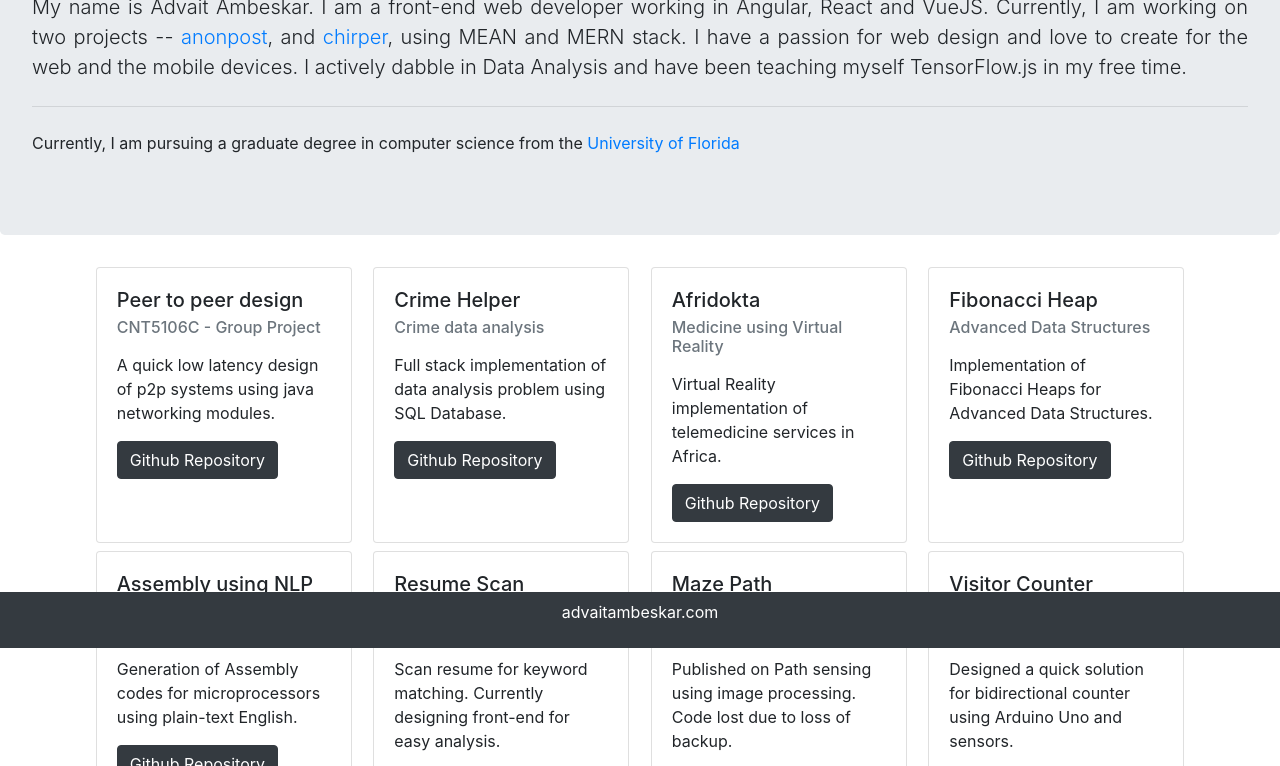
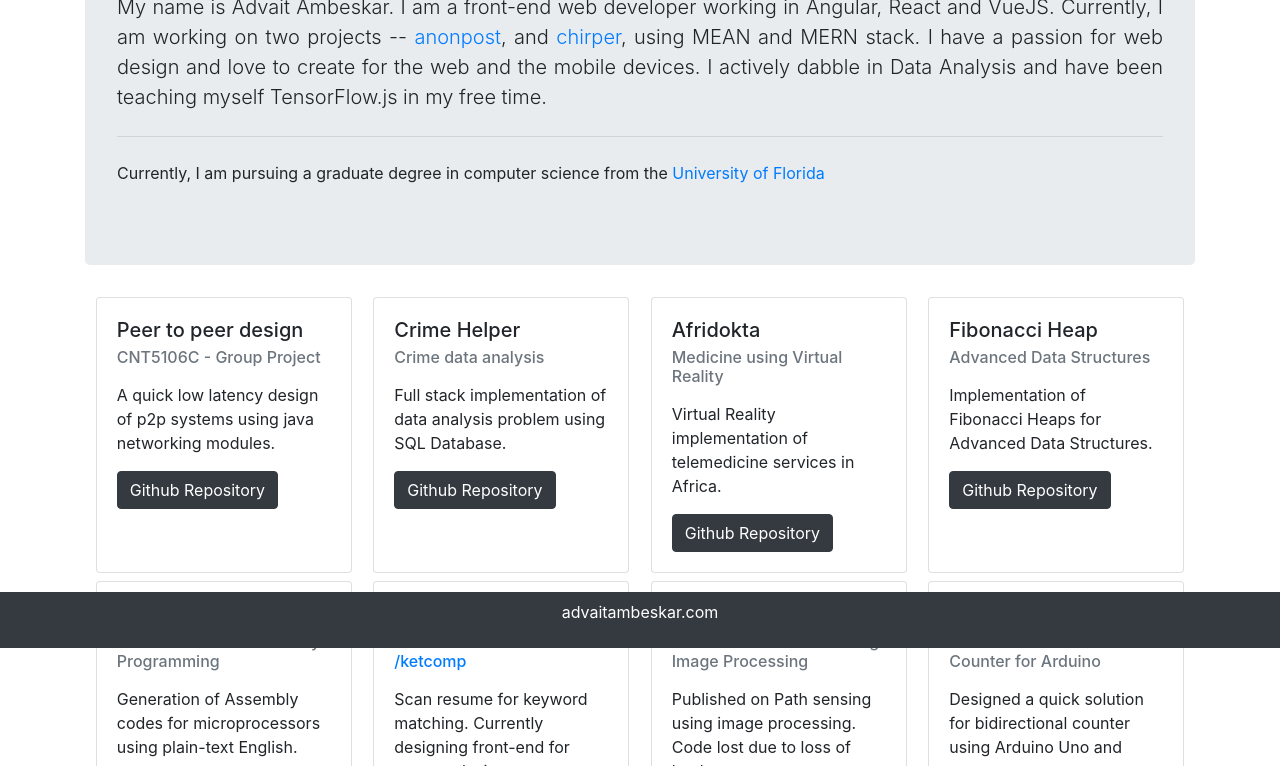
Before and after one commit to advaitambeskar/advaitambeskar.github.io, a plain HTML site: page index.html in a window 1280 px wide. Shown: the part 152-918 px from the top of the page. Drawn offline with nearby package versions, Linux system fonts and the light colour scheme.

Commit message:
Update index.html

```diff
--- a/index.html
+++ b/index.html
@@ -29,7 +29,7 @@
         -->
 
     <nav class='navbar navbar-expand-lg navbar-dark bg-dark fixed-top'>
-        <a class='navbar-brand' href="http://www.advaitambeskar.com" target = "_blank">Advait Ambeskar</a>
+        <a class='navbar-brand' href="http://www.advaitambeskar.com" target="_blank">Advait Ambeskar</a>
 
         <button class="navbar-toggler" type="button" data-toggle="collapse" data-target="#navbarCollapse" aria-controls="navbarCollapse"
             aria-expanded="false" aria-label="Toggle navigation">
@@ -39,13 +39,13 @@
         <div class="collapse navbar-collapse active" id="navbarCollapse">
             <ul class="nav navbar-nav">
                 <li class="nav-item">
-                    <a class="nav-link" href="https://github.com/advaitambeskar/" target = "_blank">Github</a>
+                    <a class="nav-link" href="https://github.com/advaitambeskar/" target="_blank">Github</a>
                 </li>
                 <li class="nav-item">
-                    <a class="nav-link" href="https://www.linkedin.com/in/advaitambeskar/" target = "_blank">LinkedIn</a>
+                    <a class="nav-link" href="https://www.linkedin.com/in/advaitambeskar/" target="_blank">LinkedIn</a>
                 </li>
                 <li class="nav-item">
-                    <a class="nav-link" href="http://blog.advaitambeskar.com" target = "_blank">Blog</a>
+                    <a class="nav-link" href="http://blog.advaitambeskar.com" target="_blank">Blog</a>
                 </li>
             </ul>
         </div>
@@ -53,20 +53,24 @@
     <!--
         Lite introduction in light background
     -->
+    <div class="container">
         <div class="jumbotron" style="width: 100%;">
             <h1 class="display-5 mt-4">Hello, world!</h1>
-        <p class="lead text-justify">My name is Advait Ambeskar. I am a front-end web developer working in Angular, React and VueJS.
+            <p class="lead text-justify">My name is Advait Ambeskar. I am a front-end web developer working in Angular,
+                React and VueJS.
                 Currently, I am working on two projects --
                 <a class="text-decoration-none" href="#" target='_blank'>anonpost</a>, and <a class="text-decoration-none"
-                href="#" target='_blank'>chirper</a>, using MEAN and MERN stack. I have a passion for web design and
+                    href="#" target='_blank'>chirper</a>, using MEAN and MERN stack. I have a passion for web design
+                and
                 love to create for the web and the mobile devices. I actively dabble in Data Analysis and have been
-            teaching myself  TensorFlow.js in my free time.
+                teaching myself TensorFlow.js in my free time.
             </p>
             <hr class="my-4">
             <p>
                 Currently, I am pursuing a graduate degree in computer science from the <a class="text-decoration-none"
                     href="https://www.ufl.edu/" target='_blank'>University of Florida</a>
             </p>
+        </div>
     </div>
 
     <!--
```
Lines whose indentation alone changed are shown as unchanged.
